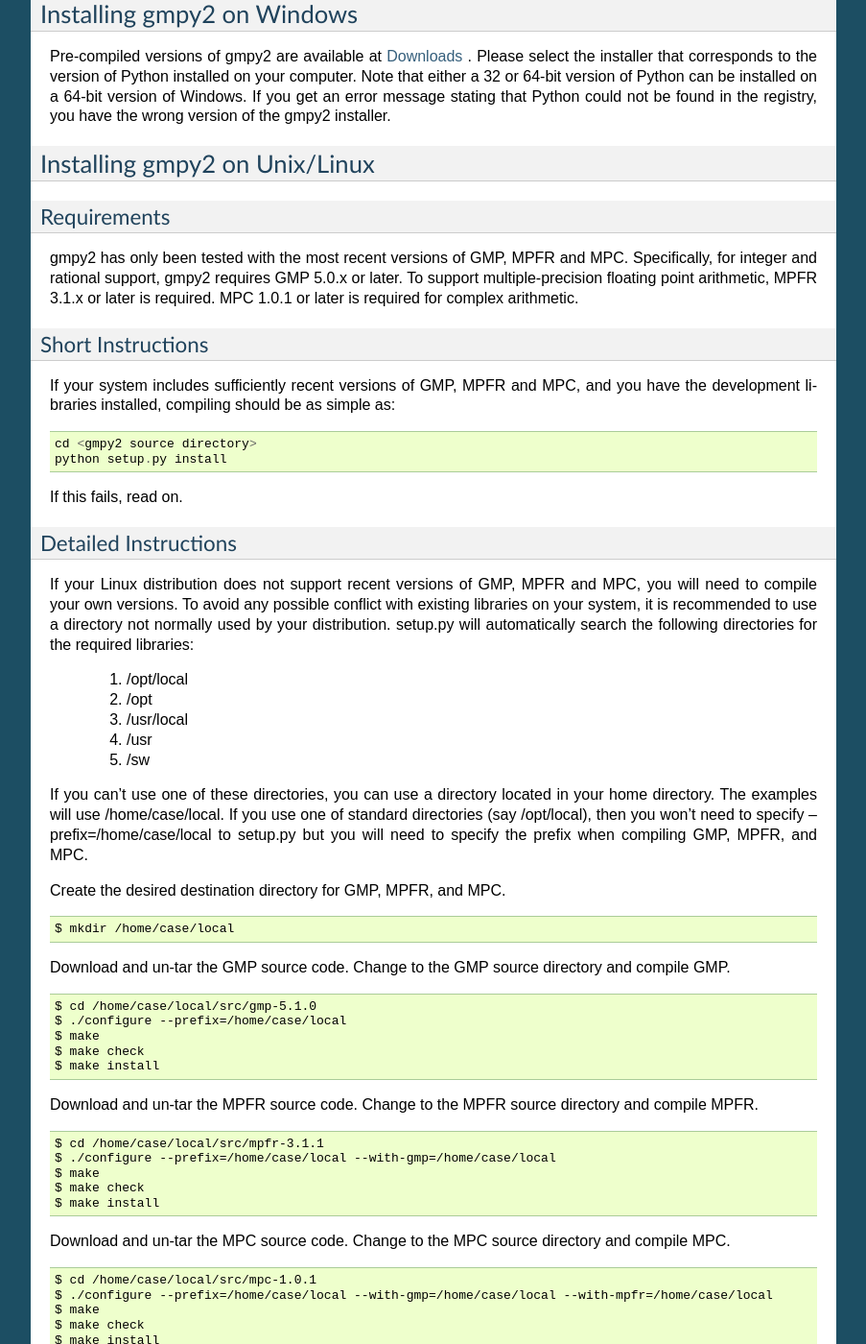
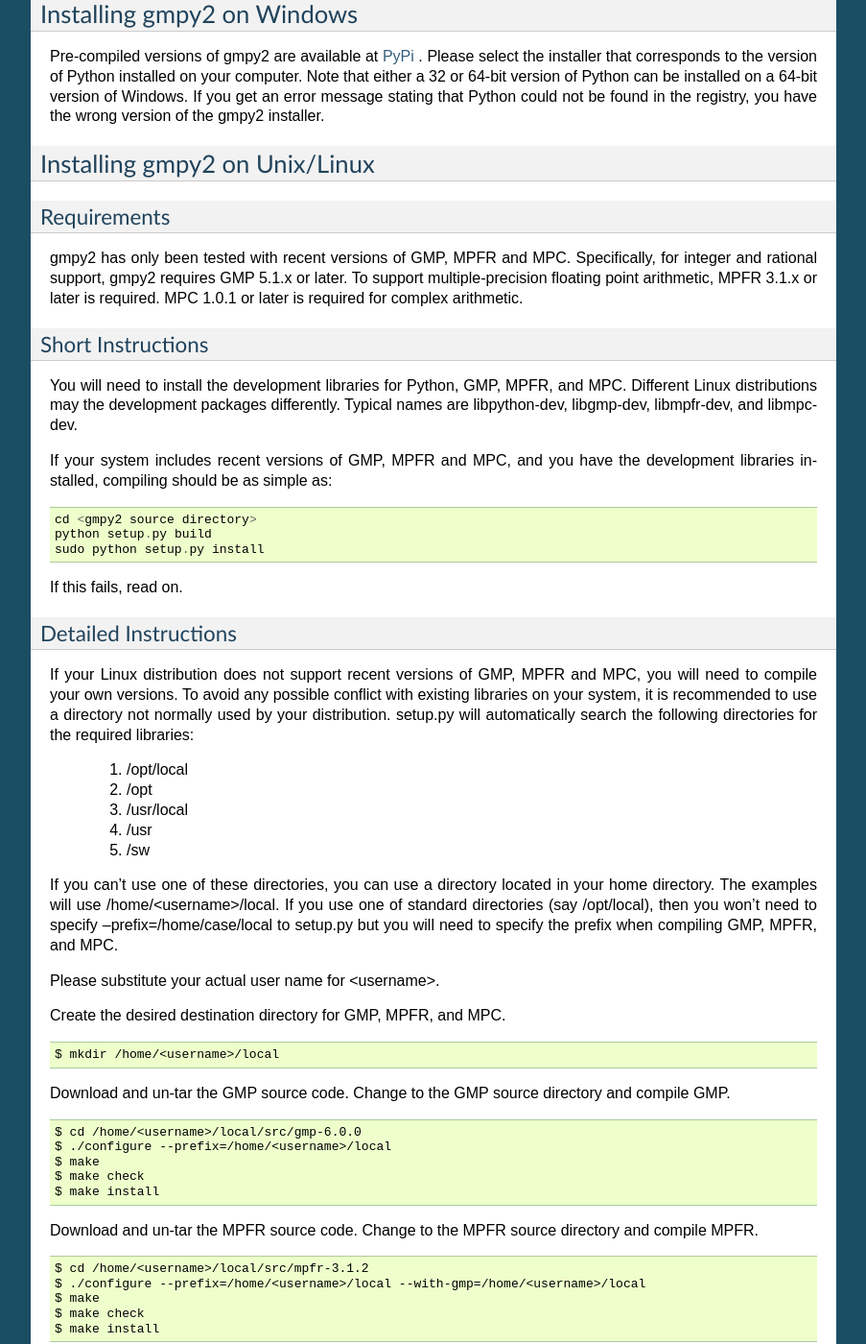
Before and after one commit to aleaxit/gmpy, a Sphinx documentation site: the page built from docs/intro.rst, in a window 1280 px wide and 1400 px high, scrolled down 3523 px. Shown: the whole window at 96% size, without its empty margins (198-1101 px from the left). Built offline with Sphinx 7.4.7, drawn with Linux system fonts in a browser that asks for light colours; formulas are drawn with MathJax 3; some of the changed text lies outside the part shown.

Commit message:
[gmpy2_maint] Minor documentation updates.

```diff
--- a/docs/conf.py
+++ b/docs/conf.py
@@ -41,14 +41,14 @@
 
 # General information about the project.
 project = u'gmpy2'
-copyright = u'2012, 2013, Case Van Horsen'
+copyright = u'2012, 2013, 2014 Case Van Horsen'
 
 # The version info for the project you're documenting, acts as replacement for
 # |version| and |release|, also used in various other places throughout the
 # built documents.
 #
 # The short X.Y version.
-version = '2.0.'
+version = '2.0'
 # The full version, including alpha/beta/rc tags.
 release = '2.0.4'
 
--- a/docs/intro.rst
+++ b/docs/intro.rst
@@ -190,12 +190,12 @@
 Installing gmpy2 on Windows
 ---------------------------
 
-Pre-compiled versions of gmpy2 are available at `Downloads
-<http://code.google.com/p/gmpy/downloads/list>`_ . Please
-select the installer that corresponds to the version of Python installed on
-your computer. Note that either a 32 or 64-bit version of Python can be
-installed on a 64-bit version of Windows. If you get an error message
-stating that Python could not be found in the registry, you have the wrong
+Pre-compiled versions of gmpy2 are available at `PyPi
+<https://pypi.python.org/pypi/gmpy2/>`_ . Please select the installer
+that corresponds to the version of Python installed on your computer.
+Note that either a 32 or 64-bit version of Python can be installed on a
+64-bit version of Windows. If you get an error message stating that
+Python could not be found in the registry, you have the wrong
 version of the gmpy2 installer.
 
 Installing gmpy2 on Unix/Linux
@@ -204,21 +204,26 @@
 Requirements
 ^^^^^^^^^^^^
 
-gmpy2 has only been tested with the most recent versions of GMP, MPFR and MPC.
-Specifically, for integer and rational support, gmpy2 requires GMP 5.0.x or
+gmpy2 has only been tested with recent versions of GMP, MPFR and MPC.
+Specifically, for integer and rational support, gmpy2 requires GMP 5.1.x or
 later. To support multiple-precision floating point arithmetic, MPFR 3.1.x or
 later is required. MPC 1.0.1 or later is required for complex arithmetic.
 
 Short Instructions
 ^^^^^^^^^^^^^^^^^^
 
-If your system includes sufficiently recent versions of GMP, MPFR and MPC, and
-you have the development libraries installed, compiling should be as simple as:
+You will need to install the development libraries for Python, GMP, MPFR, and
+MPC. Different Linux distributions may the development packages differently.
+Typical names are libpython-dev, libgmp-dev, libmpfr-dev, and libmpc-dev.
+
+If your system includes recent versions of GMP, MPFR and MPC, and you have
+the development libraries installed, compiling should be as simple as:
 
 ::
 
     cd <gmpy2 source directory>
-    python setup.py install
+    python setup.py build
+    sudo python setup.py install
 
 If this fails, read on.
 
@@ -238,22 +243,24 @@
     #. /sw
 
 If you can't use one of these directories, you can use a directory located in
-your home directory. The examples will use /home/case/local. If you use one of
-standard directories (say /opt/local), then you won't need to specify
+your home directory. The examples will use /home/<username>/local. If you use
+one of standard directories (say /opt/local), then you won't need to specify
 --prefix=/home/case/local to setup.py but you will need to specify the prefix
 when compiling GMP, MPFR, and MPC.
+
+Please substitute your actual user name for <username>.
 
 Create the desired destination directory for GMP, MPFR, and MPC.
 ::
 
-    $ mkdir /home/case/local
+    $ mkdir /home/<username>/local
 
 Download and un-tar the GMP source code. Change to the GMP source directory and
 compile GMP.
 ::
 
-    $ cd /home/case/local/src/gmp-5.1.0
-    $ ./configure --prefix=/home/case/local
+    $ cd /home/<username>/local/src/gmp-6.0.0
+    $ ./configure --prefix=/home/<username>/local
     $ make
     $ make check
     $ make install
@@ -262,8 +269,8 @@
 and compile MPFR.
 ::
 
-    $ cd /home/case/local/src/mpfr-3.1.1
-    $ ./configure --prefix=/home/case/local --with-gmp=/home/case/local
+    $ cd /home/<username>/local/src/mpfr-3.1.2
+    $ ./configure --prefix=/home/<username>/local --with-gmp=/home/<username>/local
     $ make
     $ make check
     $ make install
@@ -272,8 +279,8 @@
 and compile MPC.
 ::
 
-    $ cd /home/case/local/src/mpc-1.0.1
-    $ ./configure --prefix=/home/case/local --with-gmp=/home/case/local --with-mpfr=/home/case/local
+    $ cd /home/<username>/local/src/mpc-1.0.2
+    $ ./configure --prefix=/home/<username>/local --with-gmp=/home/<username>/local --with-mpfr=/home/<username>/local
     $ make
     $ make check
     $ make install
@@ -285,12 +292,12 @@
 that are checked so it will be found first.
 ::
 
-    $ python setup.py install --prefix=/home/case/local
+    $ python setup.py install --prefix=/home/<username>/local
 
 If you get a "permission denied" error message, you may need to use::
 
-    $ python setup.py build --prefix=/home/case/local
-    $ sudo python setup.py install --prefix=/home/case/local
+    $ python setup.py build --prefix=/home/<username>/local
+    $ sudo python setup.py install --prefix=/home/<username>/local
 
 Options for setup.py
 ^^^^^^^^^^^^^^^^^^^^
@@ -315,8 +322,15 @@
 
 **--nompfr**
     Disables support for MPFR and MPC. This option is intended for testing purposes
-    and is not offically supported.
+    and is not offically supported. MPFR will be required for future versions of
+    gmpy2.
 
 **--nompc**
-    Disables support MPC. This option is intended for testing purposes and is not
-    officially supported.
+    Disables support for MPC. This option is intended for testing purposes and is not
+    officially supported. MPC will be required for future versions of gmpy2.
+
+**--static**
+    Builds a statically linked library. This option will likely require the use of
+    --prefix=<...> to specify the directory where the static libraries are located.
+    To successfully link with gmpy2, the GMP, MPFR, and MPC libraries must be compiled
+    with the --with-pic option.
```
